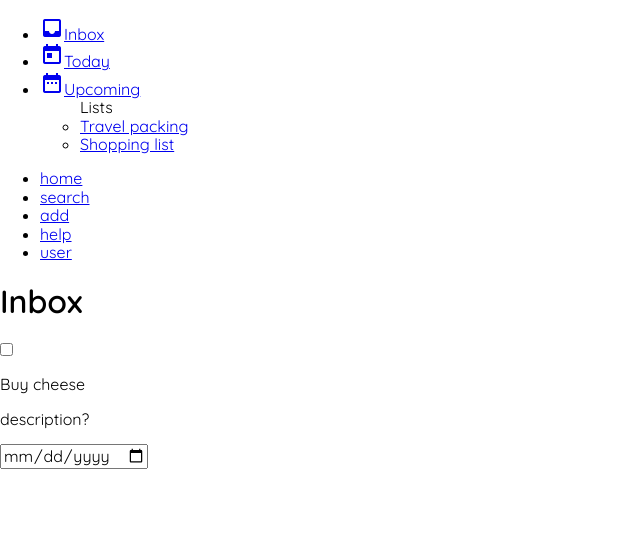
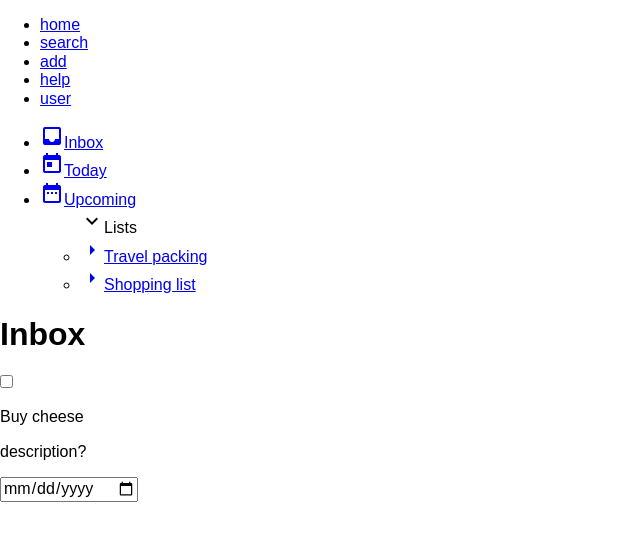
Before and after one commit to ramironinni/todo-list, a plain HTML site: page index.html in a window 1280 px wide. Shown: the whole page, without its empty margins (0-640 px from the left). Drawn offline with Linux system fonts and the light colour scheme.

Commit message:
Add side navbar

```diff
--- a/index.html
+++ b/index.html
@@ -8,29 +8,12 @@
     <link href="https://fonts.googleapis.com/icon?family=Material+Icons" rel="stylesheet">
     <link rel="preconnect" href="https://fonts.googleapis.com">
     <link rel="preconnect" href="https://fonts.gstatic.com" crossorigin>
-    <link href="https://fonts.googleapis.com/css2?family=Quicksand:wght@400;600&display=swap" rel="stylesheet">
+    <link href="https://fonts.googleapis.com/css2?family=Raleway:wght@400;600&display=swap" rel="stylesheet">
     <title>Todo App</title>
 </head>
 
 <body>
     <header>
-        <nav class="nav-side">
-            <ul class="nav-side-list">
-                <li class="nav-side-item"><a href="#"><span class="material-icons material-icons-outlined">
-                            inbox
-                        </span>Inbox</li></a>
-                <li class="nav-side-item"><a href="#"><span class="material-icons material-icons-outlined">
-                            today
-                        </span>Today</li></a>
-                <li class="nav-side-item"><a href="#"><span class="material-icons material-icons-outlined">
-                            date_range
-                        </span>Upcoming</li></a>
-                <ul class="nav-side-item nav-side-custom-list">Lists
-                    <li class="nav-side-custom-item"><a href="#">Travel packing</a></li>
-                    <li class="nav-side-custom-item"><a href="#">Shopping list</a></li>
-                </ul>
-            </ul>
-        </nav>
         <nav class="nav-top">
             <ul class="nav-top-list">
                 <li class="nav-top-item"><a href="#">home</li></a>
@@ -40,6 +23,37 @@
                 <li class="nav-top-item"><a href="#">user</li></a>
             </ul>
         </nav>
+        <nav class="side-nav">
+            <ul class="side-nav-list">
+                <li class="side-nav-item active"><a href="#" class="side-nav-item-link"><span
+                            class="material-icons material-icons-outlined side-nav-item-icon">
+                            inbox
+                        </span>Inbox</a></li>
+                <li class="side-nav-item"><a href="#" class="side-nav-item-link"><span
+                            class="material-icons material-icons-outlined side-nav-item-icon">
+                            today
+                        </span>Today</a></li>
+                <li class="side-nav-item"><a href="#" class="side-nav-item-link"><span
+                            class="material-icons material-icons-outlined side-nav-item-icon">
+                            date_range
+                        </span>Upcoming</a></li>
+                <ul class="side-nav-custom-list">
+                    <div class="side-nav-custom-list-btn"><span
+                            class="material-icons material-icons-outlined side-nav-custom-list-btn-icon">
+                            expand_more
+                        </span>Lists</div>
+                    <li class="side-nav-custom-item"><a href="#" class="side-nav-item-link"><span
+                                class="material-icons material-icons-outlined">
+                                arrow_right
+                            </span>Travel packing</a></li>
+                    <li class="side-nav-custom-item"><a href="#" class="side-nav-item-link"><span
+                                class="material-icons material-icons-outlined">
+                                arrow_right
+                            </span>Shopping list</a></li>
+                </ul>
+            </ul>
+        </nav>
+
     </header>
     <main>
         <h1>Inbox</h1>
```
